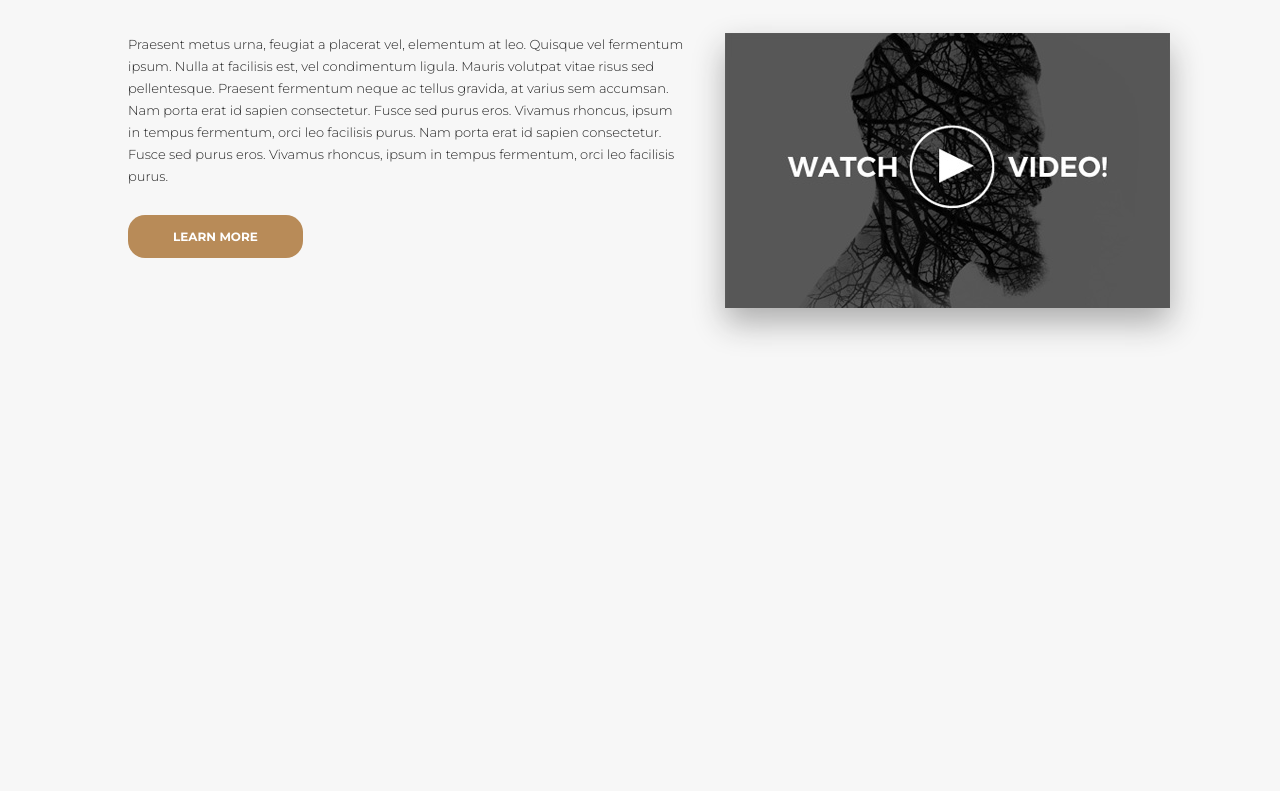
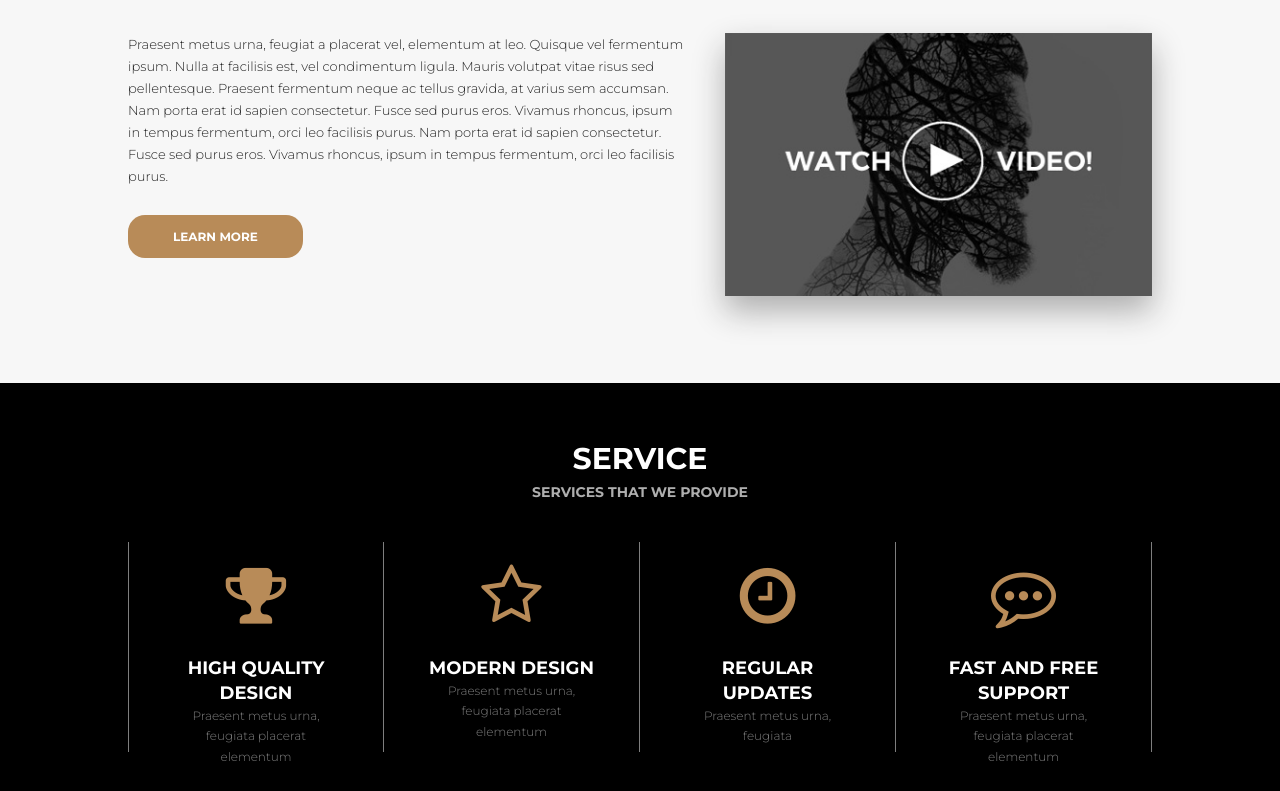
Before and after one commit to freefrogs/PORTFOLIO_4, a website: page index.html in a window 1280 px wide. Shown: the part 867-1658 px from the top of the page. Before the commit the page ends 1262 px from the top, so only its background shows below. Drawn offline with Linux system fonts and the light colour scheme.

Commit message:
Add html code and style for services section

```diff
--- a/index.html
+++ b/index.html
@@ -50,5 +50,33 @@
 				</div>
 			</div>
 		</section>
+		<section class="services" id="services">
+			<div class="container">
+				<h2 class="h2_white">service</h2>
+				<h4>services that we provide</h4>
+				<div class="row">
+					<div class="col-3">
+						<i class="fa fa-trophy"></i>
+						<h3>high quality design</h3>
+						<p>Praesent metus urna, feugiata placerat elementum</p>
+					</div>
+					<div class="col-3">
+						<i class="fa fa-star-o"></i>
+						<h3>modern design</h3>
+						<p>Praesent metus urna, feugiata placerat elementum</p>
+					</div>
+					<div class="col-3">
+						<i class="fa fa-clock-o"></i>
+						<h3>regular updates</h3>
+						<p>Praesent metus urna, feugiata</p>
+					</div>
+					<div class="col-3">
+						<i class="fa fa-commenting-o"></i>
+						<h3>fast and free support</h3>
+						<p>Praesent metus urna, feugiata placerat elementum</p>
+					</div>
+				</div>
+			</div>
+		</section>
 	</body>
 </html>
--- a/sass/style.scss
+++ b/sass/style.scss
@@ -26,7 +26,7 @@ body {
 	padding: 0;
 }
 
-h2, h4 {
+h2, h3, h4 {
 	text-transform: uppercase;
 }
 
@@ -37,6 +37,14 @@ h2 {
 
 .h2_black {
 	color: $black;
+}
+
+.h2_white {
+	color: $white;
+}
+
+h3 {
+	font-size: 18px;
 }
 
 h4 {
@@ -50,7 +58,7 @@ p {
 }
 
 section {
-	padding: 2.5% 0 6.5%;
+	padding: 2.5% 0 0;
 }
 
 .container {
@@ -204,6 +212,7 @@ header {
 
 /* --ABOUT US-- */
 .about_us {
+	padding-bottom: 6.5%;
 	.row {
 		margin-top: 3.5%;
 		.col-left {
@@ -218,6 +227,42 @@ header {
 		}
 		img {
 			box-shadow: 0 15px 30px $light_grey;
+			width: 100%;
 		}
 	}
 }
+
+/* --SERVICES-- */
+.services {
+	background: $black;
+	padding-bottom: 3%;
+	.row {
+		margin-top: 4%;
+		i {
+			color: $brown;
+			font-size: 65px;
+			padding-bottom: 10px;
+		}
+		h3 {
+			color: $white;
+			margin-bottom: 0;
+			line-height: 1.4;
+		}
+		p {
+			color: $grey;
+			font-size: 12px;
+			margin-top: 0;
+			line-height: 1.7;
+		}
+		[class^="col-"] {
+			border-right: 1px solid $grey;
+			padding: 2% 4%;
+			height: 210px;
+			&:first-child {
+				border-left: 1px solid $grey;
+			}
+		}
+	}
+}
+
+/* --OUR PROJECTS-- */
```
Also changed, not shown: css/style.css.
